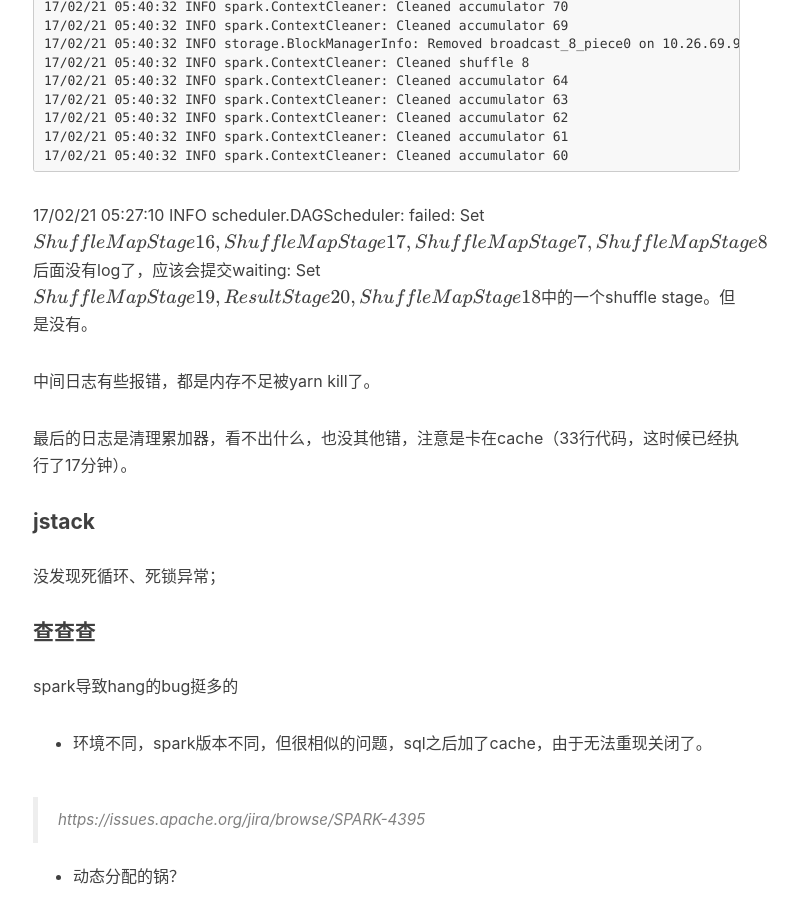
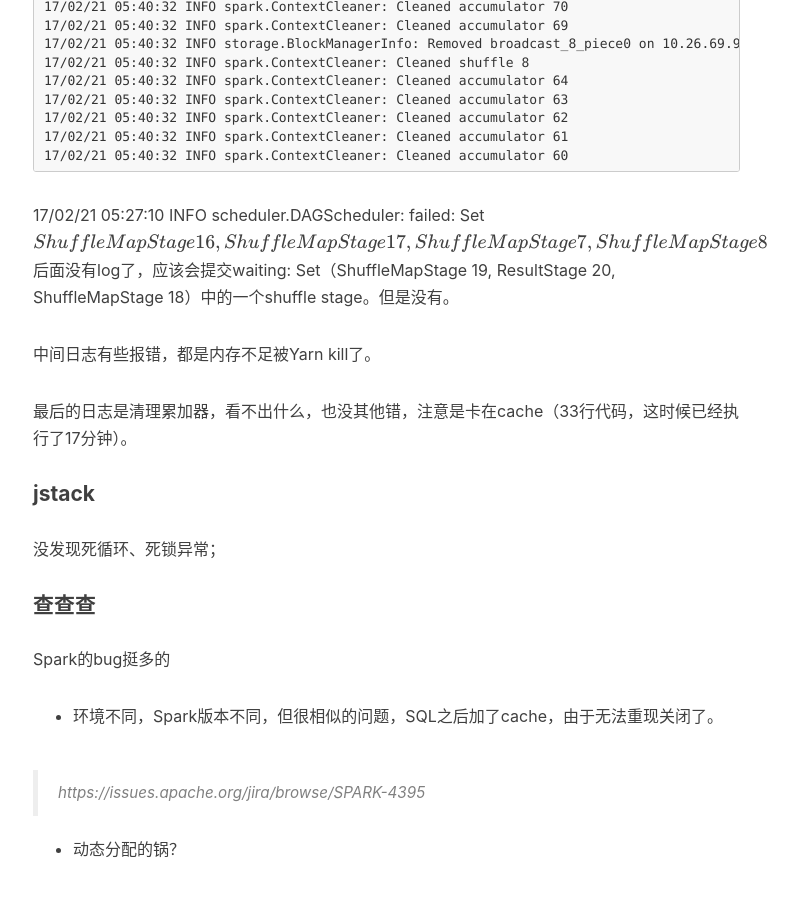
Before and after one commit to ChPi/ChPi.github.io, a Jekyll site: the page built from _posts/2017-02-16-spark踩坑日记【1】.markdown, in a window 1280 px wide and 900 px high, scrolled down 1166 px. Shown: the whole window, without its empty margins (232-1030 px from the left). Built offline with Jekyll 4.4.1, drawn with Linux system fonts in a browser that asks for light colours; nearby versions of some CDN libraries; formulas are drawn with MathJax 3; comment, search, counter and statistics services are not loaded; some of the changed text lies outside the part shown.

Commit message:
优化优化

````diff
--- a/_layouts/post.html
+++ b/_layouts/post.html
@@ -208,7 +208,7 @@
         anchors.options = {
           visible: 'always',
           placement: 'right',
-          icon: '#'
+          visible: false
         };
         anchors.add().remove('.intro-header h1').remove('.subheading').remove('.sidebar-container h5');
     })
--- a/_posts/2017-02-13-LDA-变分贝叶斯理解.markdown
+++ b/_posts/2017-02-13-LDA-变分贝叶斯理解.markdown
@@ -6,7 +6,7 @@
 author:     "Jie"
 header-img: "img/math2.jpg"
 tags:
-    - ml
+    - ML
 ---
 
 > 熟悉熟悉公式插件，整理整理学习LDA模型的时候对参数推导的理解，与原始论文有所不同。
--- a/_posts/2017-02-15-scala-协变逆变.markdown
+++ b/_posts/2017-02-15-scala-协变逆变.markdown
@@ -1,15 +1,15 @@
 ---
 layout:     post
-title:      "scala学习记录"
+title:      "Scala学习记录"
 subtitle:   "协变、逆变"
 date:       2017-02-15
 author:     "Jie"
 header-img: "img/post-bg-scala-version.jpg"
 tags:
-    - scala
+    - Scala
 ---
 
->最近看spark源码，发现协变、逆变不是很理解. 做了几个实验加强理解.
+>最近看Spark源码，发现协变、逆变不是很理解. 做了几个实验加强理解.
 
 ### 实验一
 ```
--- a/_posts/2017-02-16-spark踩坑日记【1】.markdown
+++ b/_posts/2017-02-16-spark踩坑日记【1】.markdown
@@ -1,17 +1,17 @@
 ---
 layout:     post
-title:      "spark踩坑日记「1」"
+title:      "Spark踩坑日记「1」"
 subtitle:   " 一直运行，不愿结束，或许直到永远、永远～～～"
 date:       2017-02-16
 author:     "Jie"
 header-img: "img/post-bg-scala-version.jpg"
 tags:
-    - spark
+    - Spark
 ---
 
 > 几个月以来，这个任务都是10几分钟就跑完，结果过去了5小时还在跑
 
-任务是hive到HBase，有几个逻辑，在第一逻辑执行完后用了cache。
+任务是Hive到HBase，有几个逻辑，在第一逻辑执行完后用了cache。
 
 难以重现也是忧伤。。。
 
@@ -50,9 +50,9 @@
 ```
 
 17/02/21 05:27:10 INFO scheduler.DAGScheduler: failed: Set(ShuffleMapStage 16, ShuffleMapStage 17, ShuffleMapStage 7, ShuffleMapStage 8)
-后面没有log了，应该会提交waiting: Set(ShuffleMapStage 19, ResultStage 20, ShuffleMapStage 18)中的一个shuffle stage。但是没有。
+后面没有log了，应该会提交waiting: Set（ShuffleMapStage 19, ResultStage 20, ShuffleMapStage 18）中的一个shuffle stage。但是没有。
 
-中间日志有些报错，都是内存不足被yarn kill了。
+中间日志有些报错，都是内存不足被Yarn kill了。
 
 最后的日志是清理累加器，看不出什么，也没其他错，注意是卡在cache（33行代码，这时候已经执行了17分钟）。
 
@@ -62,9 +62,9 @@
 
 #### 查查查
 
-spark导致hang的bug挺多的
+Spark的bug挺多的
 
-* 环境不同，spark版本不同，但很相似的问题，sql之后加了cache，由于无法重现关闭了。
+* 环境不同，Spark版本不同，但很相似的问题，SQL之后加了cache，由于无法重现关闭了。
 
 > https://issues.apache.org/jira/browse/SPARK-4395
 
--- a/about.html
+++ b/about.html
@@ -21,6 +21,10 @@
     </p>
     <!--9月21日上午，阳光明媚，鲜花斗艳。帕洛阿尔托苹果店里欢声笑语，人头攒动。苹果公司首席执行官蒂姆·库克先生在店长欧阳猛南陪同下，不远千米，深入到一线店面，为那里的员工带去节曰的问候和良好的祝愿。<br><br>“果粉们，你们辛苦了，我代表某果公司，祝你们身体健康，生活幸福，工作成功！”库克亲切慰问广大员工和顾客，并就iOS7、iPhone 5S和iPhone 5C的销售状况进行调研。 <br><br>“您现在每月工资有多少？肾5S拿到了吗？”在店里，库克关切地向果粉们问起这一问题。当听说果粉们排到了5S，库克满意地连连点头。接着他指出，近年来苹果事业发展取得巨大成就，特别是iPhone影响剧增，老百姓对iOS满意度逐步提高，在这个转变过程中，果粉的辛勤工作功不可没。<br><br>库克看到一个中国小朋友在排队买iPhone 5S，亲切的问：“5288元一台能承受不？”小朋友回答到：“能！”当得知这位小朋友卖了一个肾来买iPhone 5S时，库克叮嘱道：“在支持苹果的同时，也要爱护身体。”<br><br>库克与购买苹果手机的果粉们兴致勃勃地参观了苹果专卖店，和员工们拉了拉家常，并饶有兴趣地玩了四盘切西瓜游戏，与普通员工同乐。<br><br>在交谈中，库克多次关心地强调：“有了iPhone 5C，就不卖iPhone 5了。”并对顾客说：“好好休息，身体是革命的本钱嘛！”会谈始终在亲切友好的气氛中进行。<br><br>顾客们就库克的讲话达成了广泛的共识，并承认世界上只有iOS最流畅，要紧紧的团结在以库克先生为首席执行官的苹果公司集体周围，一心一意抓学习，聚精会神谋发展。<br>-->
     <!--<br>帕洛阿尔托苹果专卖店当日原则通过《蒂姆·库克首席执行官在加州新苹果店的讲话纪要》，并下发各分店认真学习、研讨。-->
+
+    <p>
+        本网站一些图片内容来源于网站，如有侵权，请告知删除。
+    </p>
 
     <p style="text-align:right;">
         —— 网站初始模版来自<a href="https://github.com/huxpro/huxpro.github.io/">Hux </a>
````
Also changed, not shown: img/post-bg-scala-version.jpg.
